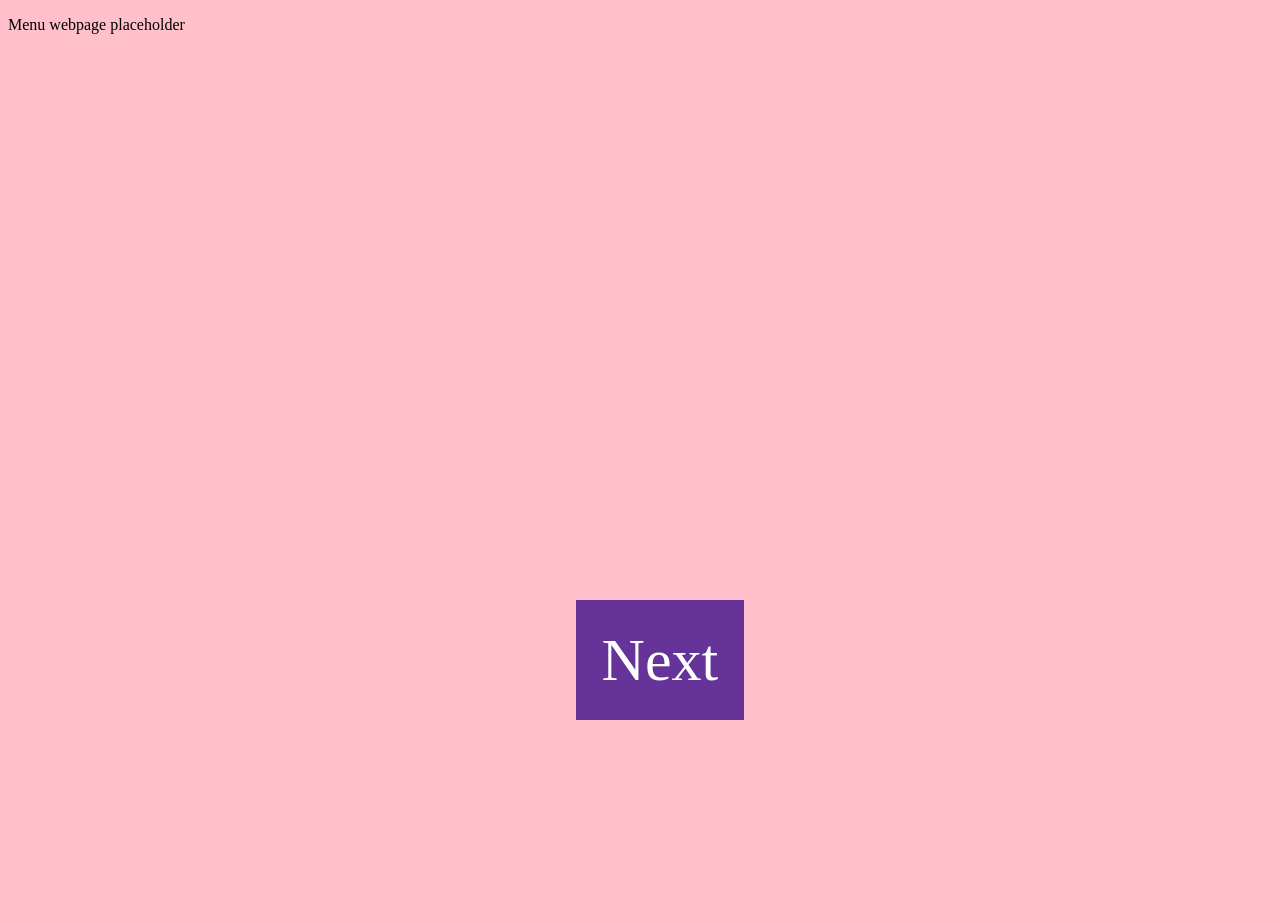
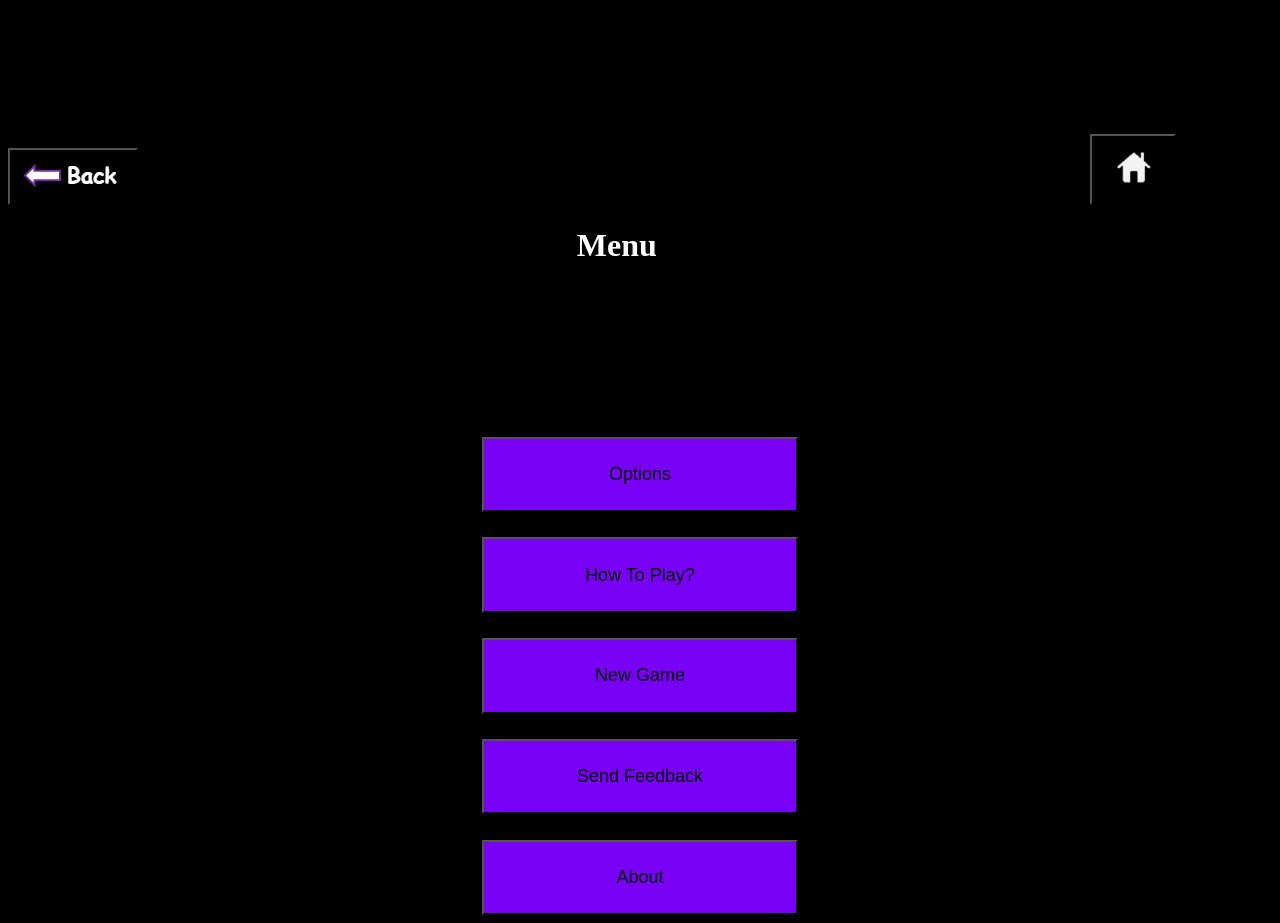
Before and after one commit to zurinayli/Odd-One-Out, a plain HTML site: page odd-one-out/menu.html in a window 1280 px wide. Before the commit the page ends 800 px from the top, so only its background shows below. Drawn offline with Linux system fonts and the light colour scheme.

Commit message:
Add files via upload
all the files for menu page

```diff
--- a/odd-one-out/menu.css
+++ b/odd-one-out/menu.css
@@ -1,36 +1,42 @@
-#play {
-    color: rgb(255, 255, 255);
-    text-align: center;
- }
- .next-button{
-     background-color: rebeccapurple;
-     color: white;
-     padding: 2%;
-    font-size: 60px;
-    cursor: pointer;
-    font-family: serif;
-    margin-top: auto;
-    border: rebeccapurple;
-    position: fixed;
-    top: 600px;
-    left: 45%
- }
+body{
+    background-color: black;
+    color:white;
 
-@keyframes bgcolor {
-    0% {
-        background-color: #7800f5
-    }
+}
 
-    50% {
-        background-color: pink
-    }
-    100%{
-        background-color: #7800f5;
-    }
+h1{
+    margin-left: 45%;
 }
-body {
-    -webkit-animation: bgcolor 20s infinite;
-    animation: bgcolor 10s infinite;
-    -webkit-animation-direction: alternate;
-    animation-direction: alternate;
+
+.buttons button{
+    display:block;
+    display: flex;
+    justify-content: center;
+    margin-left: 37.5%;
+
+    padding: 2%;
+    width: 25%;
+    font-size: large;
+    margin-top: 2%;
 }
+
+
+button{
+    background-color:  #7800f5;
+
+}
+
+
+
+#back {
+    background-color: black;
+    align-items: left;
+    margin-top: 5%;
+
+}
+
+#home {
+    background-color: black;
+   margin-left: 75%;
+   margin-top: 10%;
+}
--- a/odd-one-out/menu.html
+++ b/odd-one-out/menu.html
@@ -1,16 +1,41 @@
 <!DOCTYPE html>
 <html>
+
     <head>
-        <link rel="stylesheet" href="menu.css" />
+        <title>Menu</title>
+        <link rel = "stylesheet" href = "menu.css">
+        <meta name = "viewport" content = "width=device-width, initial-scale=1.0">
     </head>
-    <body>
-        <p>Menu webpage placeholder</p>
-        <div id="play">
-            <input type="submit" onClick="nextPage()" value="Next" class="next-button" />
-            <script>
-                function nextPage() {
-                    window.location.href = "categories.html";
-                }
-            </script>
-        </div>
+
+    <body >
+
+
+        <button id = "back" type="submit">
+            <img src="back.PNG" alt="back"  />
+        </button>
+
+        <button id = "home" type="submit">
+            <img src="home.PNG" alt="home"  />
+        </button>
+
+    <h1>Menu</h1>
+    <div class ="br">
+        </br>
+        </br>
+        </br>
+        </br>
+        </br>
+        </br>
+        </br>
+    </div>
+    <div class = "buttons" >
+        <button>Options</button>
+        <button>How To Play?</button>
+        <button>New Game</button>
+        <button>Send Feedback</button>
+        <button>About</button>
+
+    </div>
     </body>
+
+</html>
```
Also changed, not shown: odd-one-out/back.PNG (added), odd-one-out/home.PNG (added).
